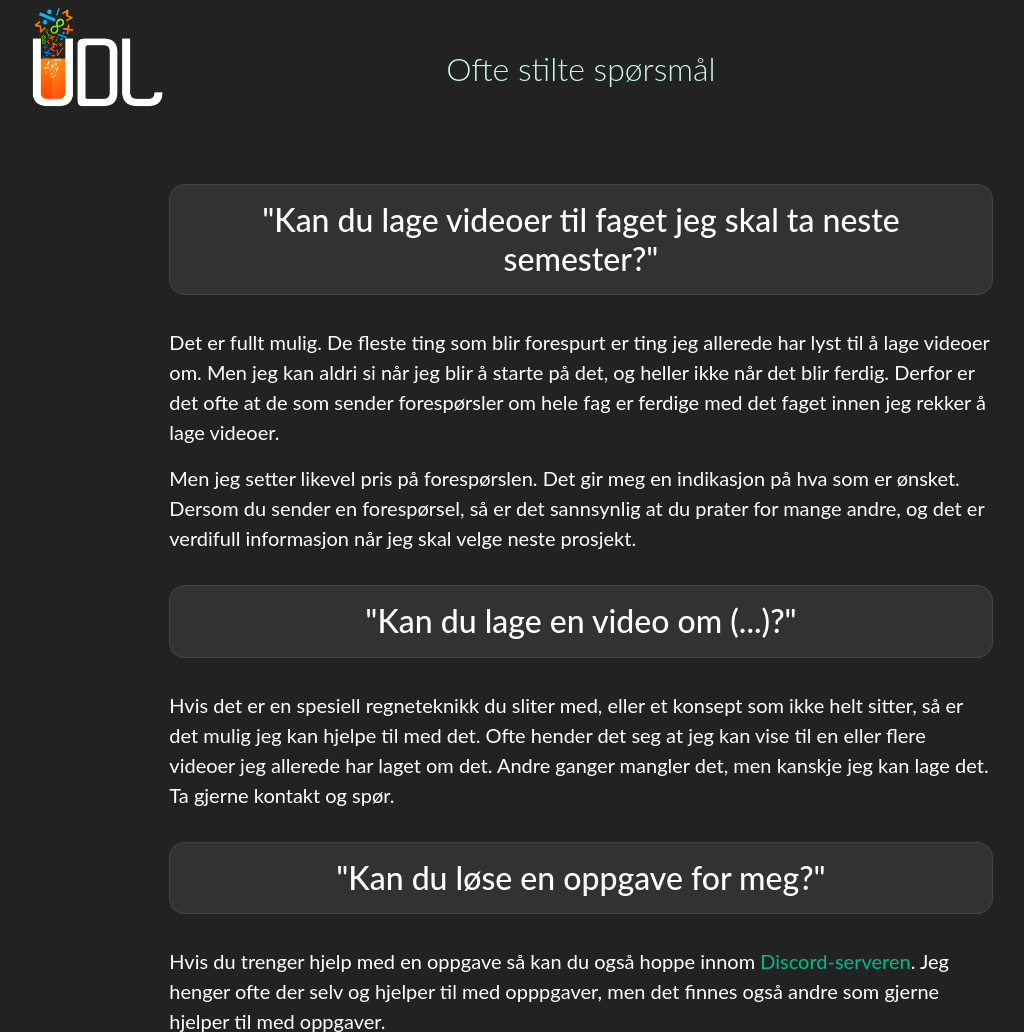
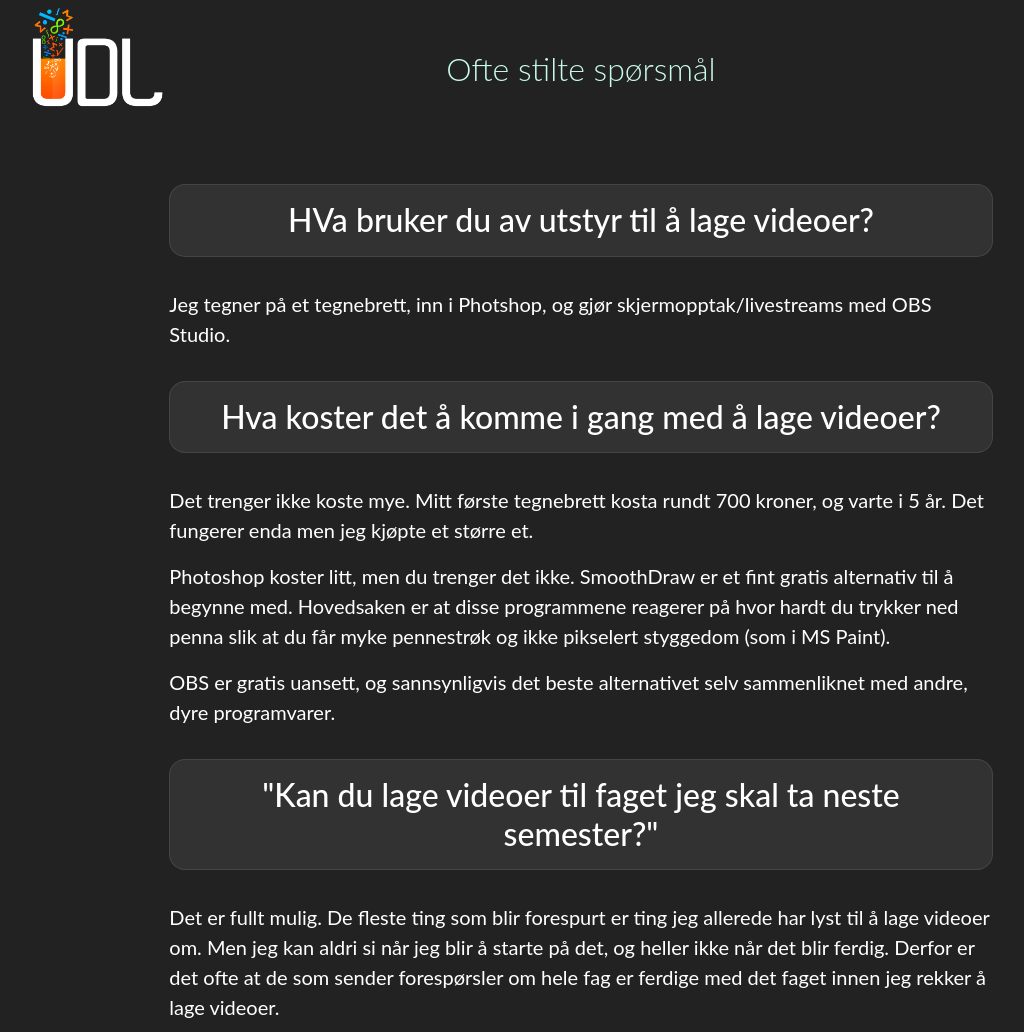
Before and after one commit to alrasch/UDLv3, a Symfony app: template templates/about/faq.html.twig in a window 1280 px wide. Shown: the top 1032 px of the page, without its empty margins (59-1083 px from the left). Run offline with Twig, Linux system fonts and the light colour scheme; the template is opened without the code that fills it, so the values that code supplies are empty; some libraries are stand-ins or nearby versions.

Commit message:
Add a couple Q&A to FAQ.

```diff
--- a/templates/about/faq.html.twig
+++ b/templates/about/faq.html.twig
@@ -8,6 +8,25 @@
 
 
 {% block article %}
+    <h3>HVa bruker du av utstyr til å lage videoer?</h3>
+    <p>
+        Jeg tegner på et tegnebrett, inn i Photshop, og gjør skjermopptak/livestreams med OBS Studio.
+    </p>
+
+    <h3>Hva koster det å komme i gang med å lage videoer?</h3>
+    <p>
+        Det trenger ikke koste mye. Mitt første tegnebrett kosta rundt 700 kroner, og varte i 5 år. Det fungerer enda
+        men jeg kjøpte et større et.
+    </p>
+    <p>
+        Photoshop koster litt, men du trenger det ikke. SmoothDraw er et fint gratis alternativ til å begynne med.
+        Hovedsaken er at disse programmene reagerer på hvor hardt du trykker ned penna slik at du får myke pennestrøk
+        og ikke pikselert styggedom (som i MS Paint).
+    </p>
+    <p>
+        OBS er gratis uansett, og sannsynligvis det beste alternativet selv sammenliknet med andre, dyre programvarer.
+    </p>
+
     <h3>"Kan du lage videoer til faget jeg skal ta neste semester?"</h3>
     <p>
         Det er fullt mulig. De fleste ting som blir forespurt er ting jeg allerede har lyst til å lage
```
